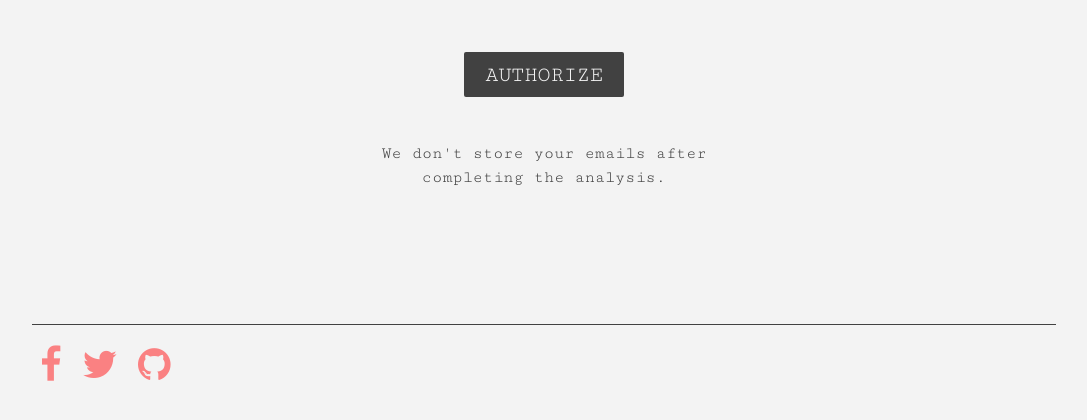
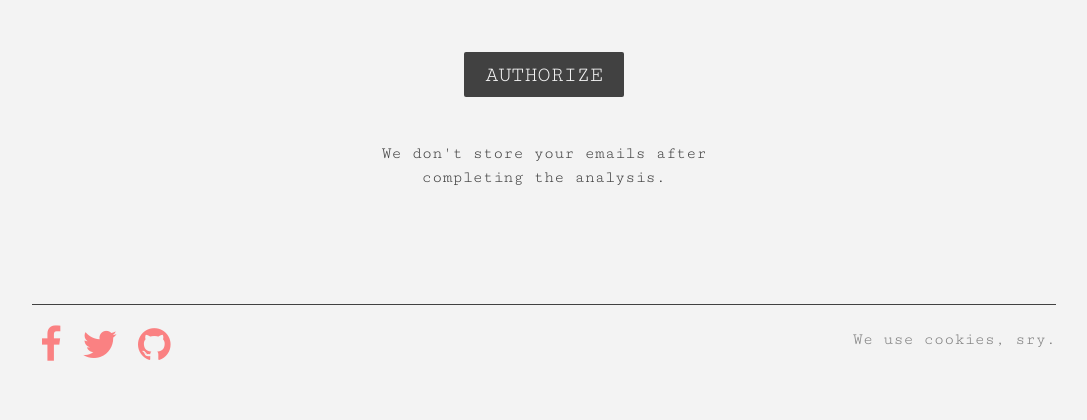
Before and after one commit to ilyaaltshteyn/SmarterEmail, a Flask app: page / in a window 1280 px wide. Shown: the part 315-735 px from the top of the page, without its empty margins (96-1183 px from the left). Run offline with Flask 2, Linux system fonts and the light colour scheme; some libraries are stand-ins or nearby versions.

Commit message:
further footer styling work

```diff
--- a/static/home.css
+++ b/static/home.css
@@ -245,7 +245,7 @@ footer {
     .home-content p {
         width: 20em;
         margin: 2em auto;
-        padding-bottom: 50px;
+        padding-bottom: 30px;
     }
 
     /********** Contact content Styling DT **********/
@@ -269,4 +269,7 @@ footer {
         justify-content: space-between;
         margin-top: 2em;
     }
+    #cookiesMsg {
+      color: rgba(51, 51, 51, 0.60);
+    }
 }
--- a/templates/home.html
+++ b/templates/home.html
@@ -79,6 +79,9 @@
                 <a href="https://twitter.com/home?status=www.smartr.email"><i class="fa fa-twitter" id="icon"></i></a>
                 <a href="https://github.com/ilyaaltshteyn/SmarterEmail"><i class="fa fa-github" id="icon"></i></a>
             </div>
+            <div>
+              <p id = "cookiesMsg">We use cookies, sry.</p>
+            </div>
 
         </footer>
 
```
